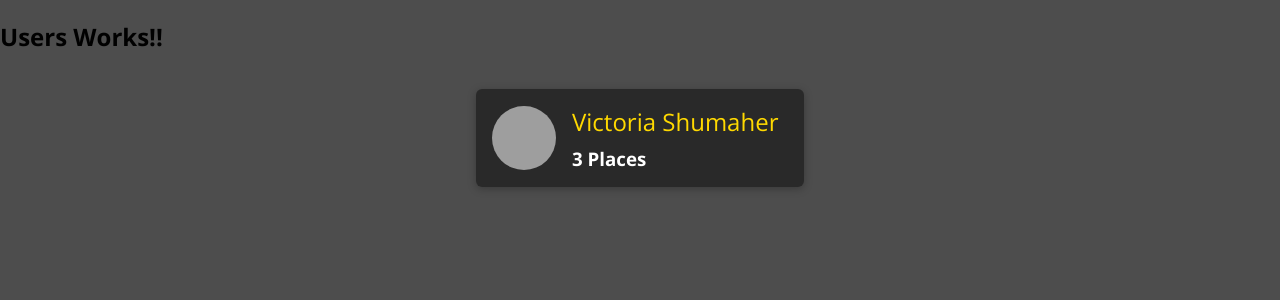
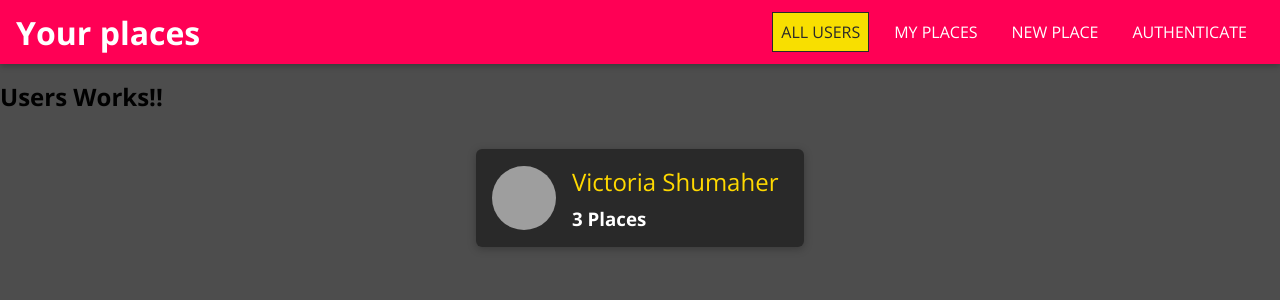
Before and after one commit to joannabkrol/mern-learning, a React (Create React App) app: page / in a window 1280 px wide. Shown: the top 300 px of the page. Built offline with nearby package versions, Linux system fonts and the light colour scheme; grey boxes are pictures that could not be loaded.

Commit message:
Add: navigation

```diff
--- a/src/App.js
+++ b/src/App.js
@@ -8,10 +8,13 @@
 
 import Users from "./user/pages/Users";
 import NewPlace from "./places/pages/NewPlace";
+import MainNavigaton from "./shared/components/Navigation/MainNavigation";
 
 const App = () => {
   return (
     <Router>
+      <MainNavigaton />
+      <main>
         <Switch>
           <Route path="/" exact>
             <Users />
@@ -21,6 +24,7 @@
           </Route>
           <Redirect to="/" />
         </Switch>
+      </main>
     </Router>
   );
 };
--- /dev/null
+++ b/src/shared/components/Navigation/MainHeader.css
@@ -0,0 +1,23 @@
+.main-header {
+  width: 100%;
+  height: 4rem;
+  display: flex;
+  align-items: center;
+  position: fixed;
+  top: 0;
+  left: 0;
+  background: #ff0055;
+  box-shadow: 0 2px 6px rgba(0, 0, 0, 0.26);
+  padding: 0 1rem;
+  z-index: 5;
+}
+
+main {
+  margin-top: 5rem;
+}
+
+@media (min-width: 768px) {
+  .main-header {
+    justify-content: space-between;
+  }
+}
--- /dev/null
+++ b/src/shared/components/Navigation/MainHeader.js
@@ -0,0 +1,8 @@
+import React from "react";
+import "./MainHeader.css";
+
+const MainHeader = (props) => {
+  return <header className="main-header">{props.children}</header>;
+};
+
+export default MainHeader;
--- /dev/null
+++ b/src/shared/components/Navigation/MainNavigation.css
@@ -0,0 +1,45 @@
+.main-navigation__menu-btn {
+  width: 3rem;
+  height: 3rem;
+  background: transparent;
+  border: none;
+  display: flex;
+  flex-direction: column;
+  justify-content: space-around;
+  margin-right: 2rem;
+  cursor: pointer;
+}
+
+.main-navigation__menu-btn span {
+  display: block;
+  width: 3rem;
+  height: 2.5px;
+  background: white;
+}
+
+.main-navigation__title {
+  color: white;
+}
+
+.main-navigation__title a {
+  text-decoration: none;
+  color: white;
+}
+
+.main-navigation__header-nav {
+  display: none;
+}
+
+.main-navigation__drawer-nav {
+  height: 100%;
+}
+
+@media (min-width: 768px) {
+  .main-navigation__menu-btn {
+    display: none;
+  }
+
+  .main-navigation__header-nav {
+    display: block;
+  }
+}
--- /dev/null
+++ b/src/shared/components/Navigation/MainNavigation.js
@@ -0,0 +1,25 @@
+import React from "react";
+import MainHeader from "./MainHeader";
+import NavLinks from "./NavLinks";
+import { Link } from "react-router-dom";
+import "./MainNavigation.css";
+
+const MainNavigation = (props) => {
+  return (
+    <MainHeader>
+      <button className="main-navigation__menu-btn">
+        <span></span>
+        <span></span>
+        <span></span>
+      </button>
+      <h1 className="main-navigation__title">
+        <Link to="/">Your places</Link>
+      </h1>
+      <nav>
+        <NavLinks />
+      </nav>
+    </MainHeader>
+  );
+};
+
+export default MainNavigation;
--- /dev/null
+++ b/src/shared/components/Navigation/NavLinks.css
@@ -0,0 +1,76 @@
+.nav-links {
+  list-style: none;
+  margin: 0;
+  padding: 0;
+  width: 100%;
+  height: 100%;
+  display: flex;
+  flex-direction: column;
+  justify-content: center;
+  align-items: center;
+}
+
+.nav-links li {
+  margin: 1rem;
+}
+
+.nav-links a {
+  border: 1px solid transparent;
+  color: #292929;
+  text-decoration: none;
+  padding: 0.5rem;
+}
+
+.nav-links a:hover,
+.nav-links a:active,
+.nav-links a.active {
+  background: #f8df00;
+  border-color: #292929;
+  color: #292929;
+}
+
+.nav-links button {
+  cursor: pointer;
+  border: 1px solid #292929;
+  color: #292929;
+  background: transparent;
+  padding: 0.5rem;
+  font: inherit;
+}
+
+.nav-links button:focus {
+  outline: none;
+}
+
+.nav-links button:hover,
+.nav-links button:active {
+  background: #292929;
+  color: white;
+}
+
+@media (min-width: 768px) {
+  .nav-links {
+    flex-direction: row;
+  }
+
+  .nav-links li {
+    margin: 0 0.5rem;
+  }
+
+  .nav-links a {
+    color: white;
+    text-decoration: none;
+  }
+
+  .nav-links button {
+    border: 1px solid white;
+    color: white;
+    background: transparent;
+  }
+
+  .nav-links button:hover,
+  .nav-links button:active {
+    background: #f8df00;
+    color: #292929;
+  }
+}
--- /dev/null
+++ b/src/shared/components/Navigation/NavLinks.js
@@ -0,0 +1,27 @@
+import React from "react";
+import { NavLink } from "react-router-dom";
+
+import "./NavLinks.css";
+
+const NavLinks = (props) => {
+  return (
+    <ul className="nav-links">
+      <li>
+        <NavLink to="/" exact>
+          ALL USERS
+        </NavLink>
+      </li>
+      <li>
+        <NavLink to="/u1/places">MY PLACES</NavLink>
+      </li>
+      <li>
+        <NavLink to="/places/new">NEW PLACE</NavLink>
+      </li>
+      <li>
+        <NavLink to="/auth">AUTHENTICATE</NavLink>
+      </li>
+    </ul>
+  );
+};
+
+export default NavLinks;
--- a/src/user/components/UsersList.js
+++ b/src/user/components/UsersList.js
@@ -1,13 +1,15 @@
 import React from "react";
 import "./UsersList.css";
 import UserItem from "./UserItem";
+import Card from "../../shared/components/UIElements/Card";
 
 const UsersList = (props) => {
   if (props.items.length === 0) {
     return (
       <div className="center">
-        <h2>No users found.</h2>
-        <p></p>
+        <Card>
+          <h2>No users found.</h2>
+        </Card>
       </div>
     );
   }
```
Also changed, not shown: src/shared/components/Navigation/SideDrawer.css (added), src/shared/components/Navigation/SideDrawer.js (added), 1 other file (tests, documents, lock files or other folders). Lines whose indentation alone changed are shown as unchanged.
